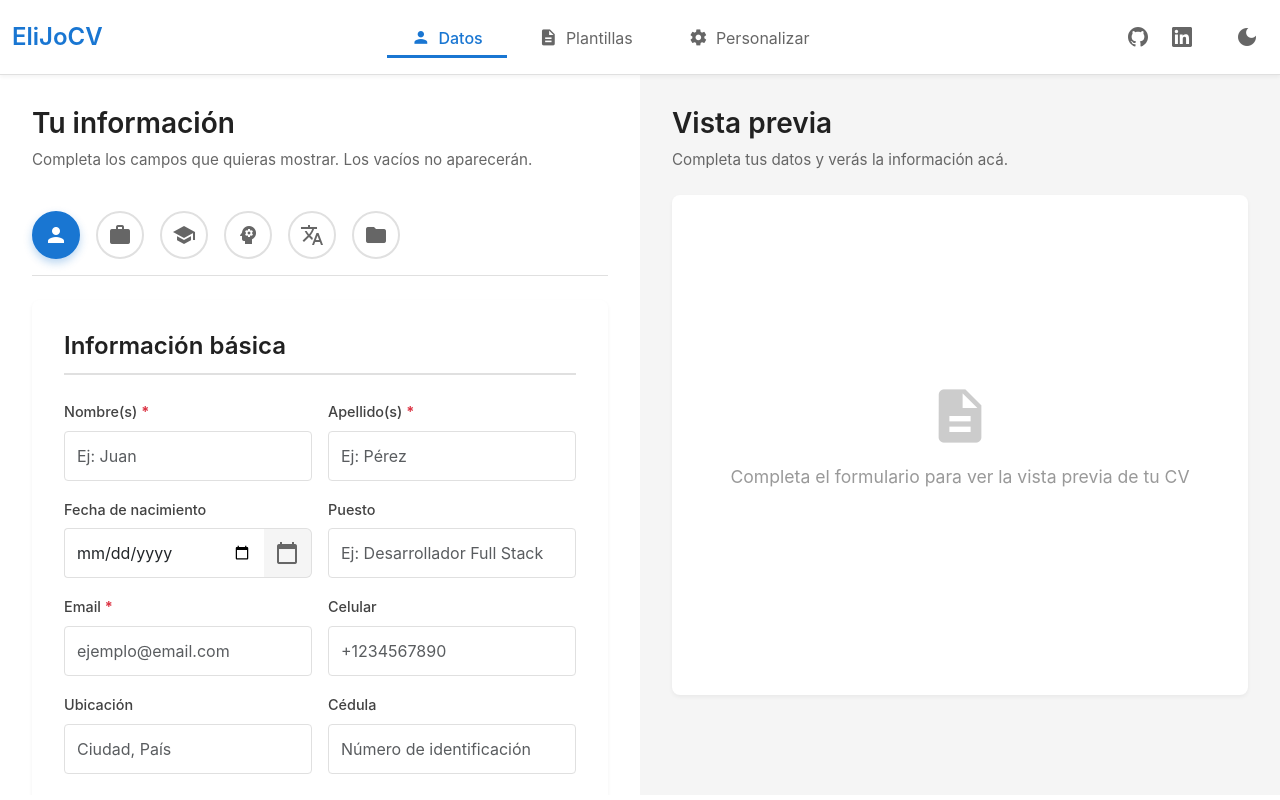
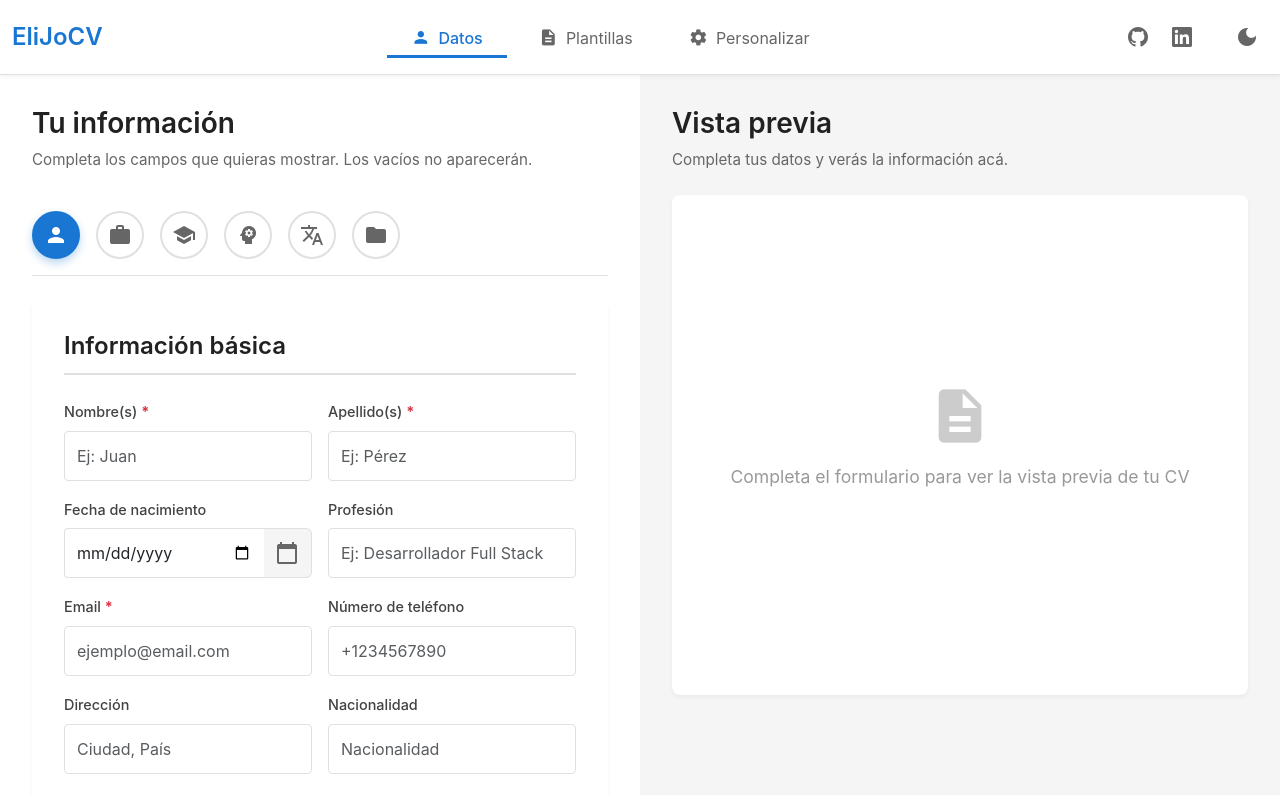
Before and after one commit to jbarzallo97/EliJoCV-jb7, an Angular app: page / in a window 1280 px wide. Built offline with nearby package versions, Linux system fonts and the light colour scheme.

Commit message:
Refactor personal information model and component to replace 'cedula' with 'nacionalidad'. Update labels in the personal info form and CV preview for improved clarity and consistency.

```diff
--- a/src/app/core/models/cv-data.model.ts
+++ b/src/app/core/models/cv-data.model.ts
@@ -3,7 +3,7 @@
 export interface PersonalInfo {
   nombres: string;
   apellidos: string;
-  cedula?: string;
+  nacionalidad?: string;
   fechaNacimiento?: string;
   puesto?: string;
   email?: string;
--- a/src/app/core/services/cv-data.service.ts
+++ b/src/app/core/services/cv-data.service.ts
@@ -20,7 +20,7 @@ export class CvDataService {
       personalInfo: {
         nombres: '',
         apellidos: '',
-        cedula: '',
+        nacionalidad: '',
         fechaNacimiento: '',
         puesto: '',
         email: '',
--- a/src/app/pages/components/personal-info/personal-info.component.html
+++ b/src/app/pages/components/personal-info/personal-info.component.html
@@ -37,7 +37,7 @@
         </div>
 
         <div class="mb-3">
-          <label class="form-label">Ubicación</label>
+          <label class="form-label">Dirección</label>
           <input
             type="text"
             class="form-control"
@@ -58,7 +58,7 @@
         </div>
 
         <div class="mb-3">
-          <label class="form-label">Puesto</label>
+          <label class="form-label">Profesión</label>
           <input
             type="text"
             class="form-control"
@@ -67,7 +67,7 @@
         </div>
 
         <div class="mb-3">
-          <label class="form-label">Celular</label>
+          <label class="form-label">Número de teléfono</label>
           <input
             type="tel"
             class="form-control"
@@ -76,19 +76,19 @@
         </div>
 
         <div class="mb-3">
-          <label class="form-label">Cédula</label>
+          <label class="form-label">Nacionalidad</label>
           <input
             type="text"
             class="form-control"
-            formControlName="cedula"
-            placeholder="Número de identificación">
+            formControlName="nacionalidad"
+            placeholder="Nacionalidad">
         </div>
       </div>
     </div>
 
     <!-- Resumen Profesional -->
     <div class="mb-3">
-      <label class="form-label">Resumen profesional</label>
+      <label class="form-label">Perfil</label>
       <textarea
         class="form-control"
         formControlName="resumenProfesional"
--- a/src/app/pages/components/personal-info/personal-info.component.ts
+++ b/src/app/pages/components/personal-info/personal-info.component.ts
@@ -22,7 +22,7 @@ export class PersonalInfoComponent implements OnInit {
     this.form = this.fb.group({
       nombres: [personalInfo.nombres || ''],
       apellidos: [personalInfo.apellidos || ''],
-      cedula: [personalInfo.cedula || ''],
+      nacionalidad: [personalInfo.nacionalidad || ''],
       fechaNacimiento: [personalInfo.fechaNacimiento || ''],
       puesto: [personalInfo.puesto || ''],
       email: [personalInfo.email || ''],
--- a/src/app/pages/cv-preview/cv-preview.component.css
+++ b/src/app/pages/cv-preview/cv-preview.component.css
@@ -172,7 +172,7 @@
 .cv-contact-label {
   display: block;
   font-size: 0.75rem;
-  text-transform: uppercase;
+  /* text-transform: uppercase; */
   color: #1976d2;
   font-weight: 600;
 }
--- a/src/app/pages/cv-preview/cv-preview.component.html
+++ b/src/app/pages/cv-preview/cv-preview.component.html
@@ -44,11 +44,11 @@
                       <span class="cv-contact-value">{{ cvData.personalInfo.email }}</span>
                     </div>
                     <div class="col-md-4" *ngIf="cvData.personalInfo.celular">
-                      <span class="cv-contact-label">Celular</span>
+                      <span class="cv-contact-label">Número de teléfono</span>
                       <span class="cv-contact-value">{{ cvData.personalInfo.celular }}</span>
                     </div>
                     <div class="col-md-4" *ngIf="cvData.personalInfo.ubicacion">
-                      <span class="cv-contact-label">Ubicación</span>
+                      <span class="cv-contact-label">Dirección</span>
                       <span class="cv-contact-value">{{ cvData.personalInfo.ubicacion }}</span>
                     </div>
                   </div>
@@ -72,7 +72,7 @@
             <div class="col-lg-8 cv-flow-left" #flowLeft>
               <!-- Resumen Profesional -->
               <div class="cv-section" *ngIf="cvData.personalInfo.resumenProfesional" data-key="100">
-                <h3 class="cv-section-title">Resumen profesional</h3>
+                <h3 class="cv-section-title">Perfil</h3>
                 <p>{{ cvData.personalInfo.resumenProfesional }}</p>
               </div>
 
```
